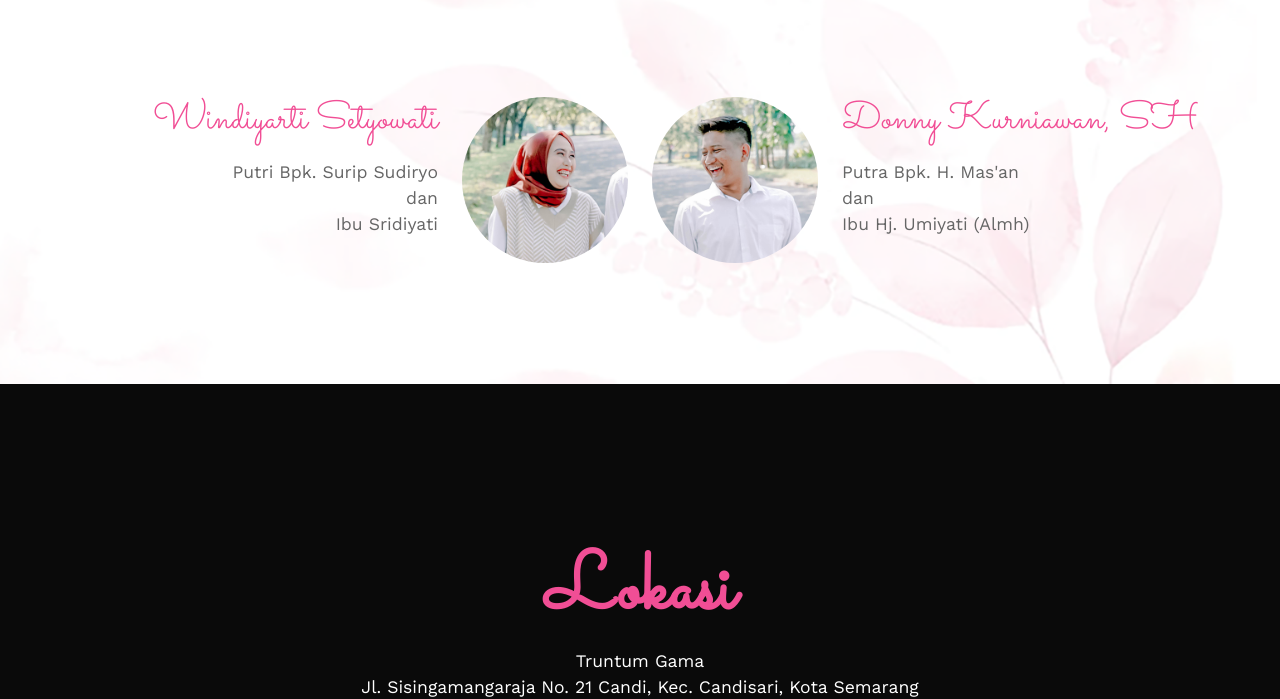
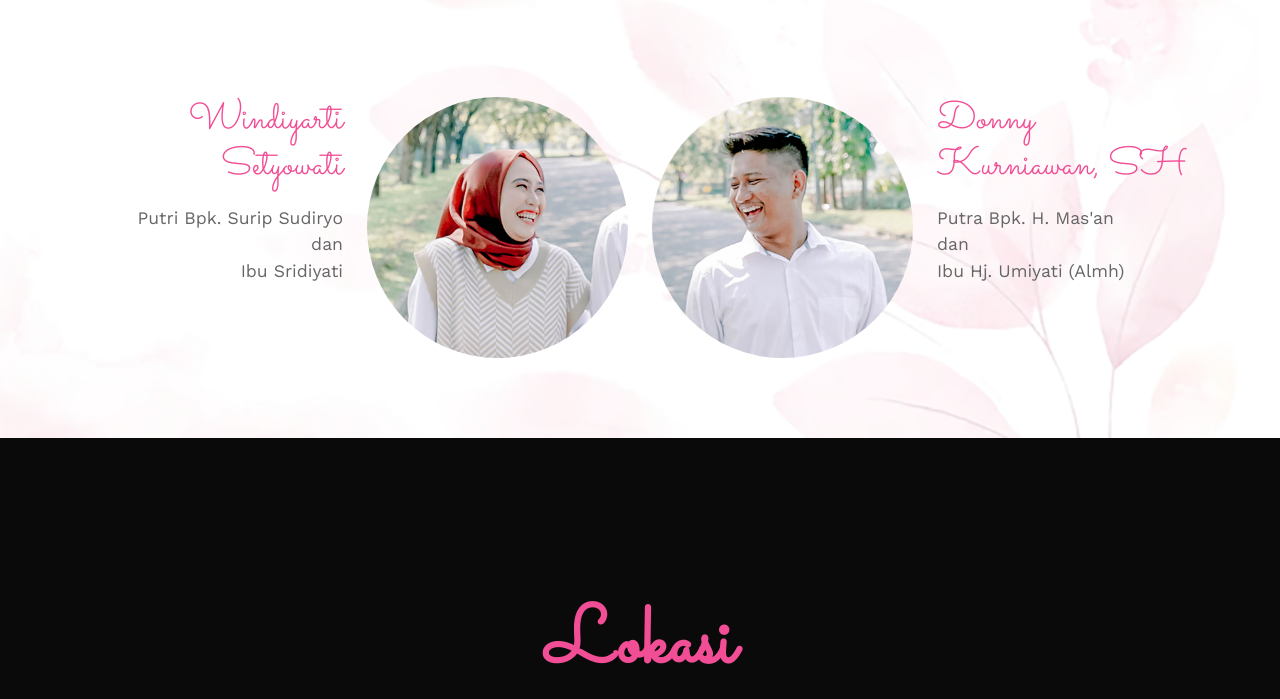
Before and after one commit to iLuxyy/windidonnyinvittation, a plain HTML site: page index.html in a window 1280 px wide. Shown: the part 1223-1922 px from the top of the page. Drawn offline with nearby package versions, Linux system fonts and the light colour scheme; some packages are replaced by stand-ins of ours; a script that the page names is missing.

Commit message:
Update index.html

```diff
--- a/index.html
+++ b/index.html
@@ -77,21 +77,21 @@
       <div class="row couple">
         <div class="col-lg-6">
           <div class="row">
-            <div class="col-8 text-end">
+            <div class="col-6 text-end">
               <h3>Windiyarti Setyowati</h3>
               <p>Putri Bpk. Surip Sudiryo <br> dan <br> Ibu Sridiyati<br></p>
             </div>
-            <div class="col-4">
+            <div class="col-6">
               <img src="img/tb1.jpg" alt="windidonny" class="img-responsive rounded-circle">
             </div>
           </div>
         </div>
         <div class="col-lg-6">
           <div class="row">
-            <div class="col-4">
+            <div class="col-6">
               <img src="img/tb2.jpg" alt="windidonny" class="img-responsive rounded-circle">
             </div>
-            <div class="col-8">
+            <div class="col-6">
               <h3>Donny Kurniawan, SH</h3>
               <p>Putra Bpk. H. Mas'an <br> dan <br> Ibu Hj. Umiyati (Almh)<br></p>
             </div>
```
